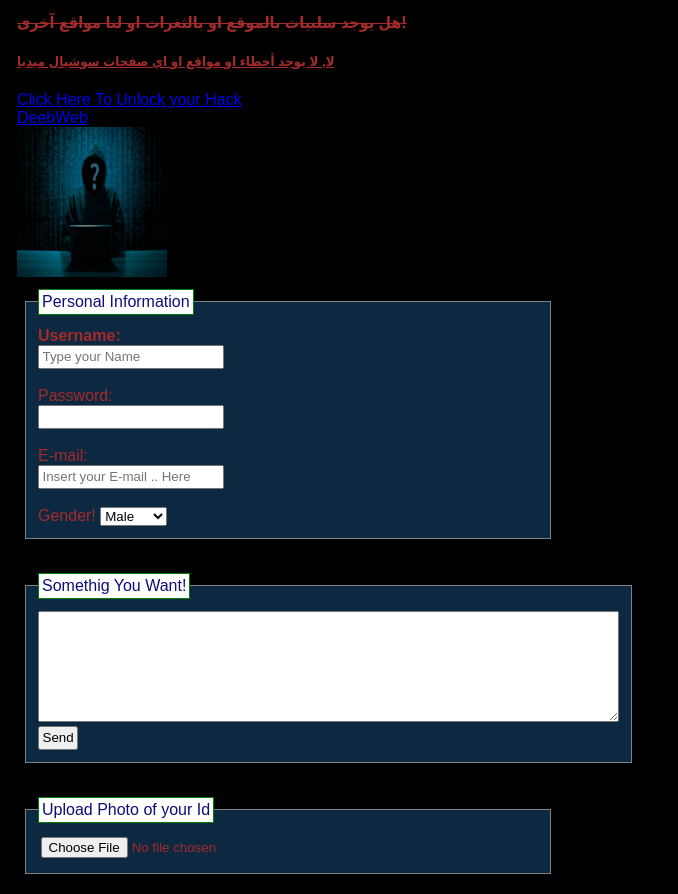
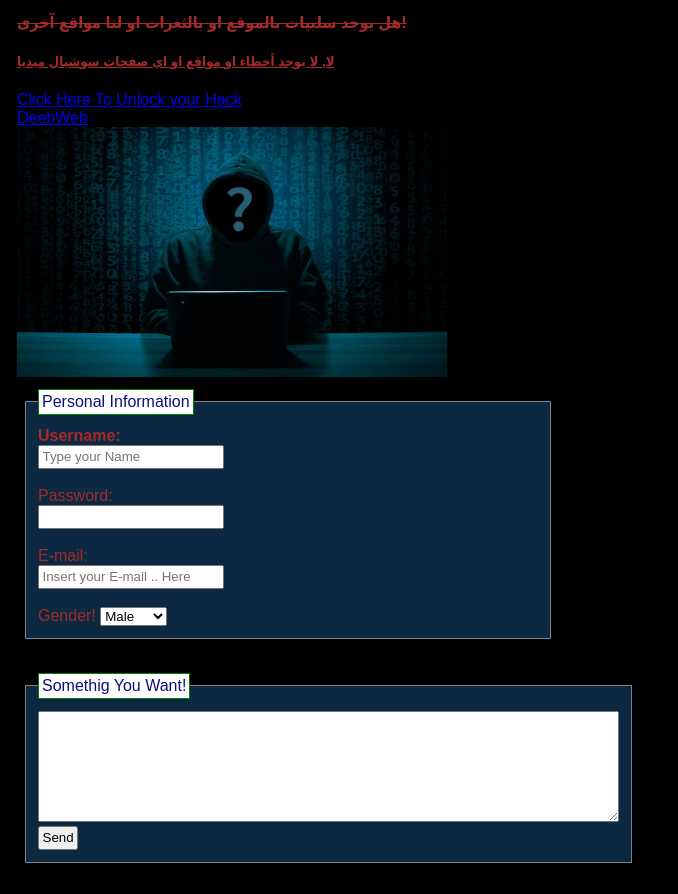
Before and after one commit to abdelrahman-mo-hamza/manolove1.github.io-old, a plain HTML site: page index.html in a window 1280 px wide. Shown: the part 1000-1894 px from the top of the page, without its empty margins (0-678 px from the left). Drawn offline with Linux system fonts and the light colour scheme.

Commit message:
Update index.html

```diff
--- a/index.html
+++ b/index.html
@@ -77,7 +77,7 @@
     <a href="#Password"> Click Here To Unlock your Hack</a> <br>
     <a href="https://google.com" target="_blank" title="Death">DeebWeb</a> <br>
     <!-- img for image -->
-    <img src="Anonymous.jpg" width="150" height="150" title="Hack" alt="Anonymous"><br>
+    <img src="Anonymous.jpg" width="430" height="250" title="Hack" alt="Anonymous"><br>
     <!-- id is a # for go to this area of site by click -->
     <form action="file:///D:/Mano/Programming/Html/Elzero/mano.php" name="Login" method="POST">
         <fieldset>
```
